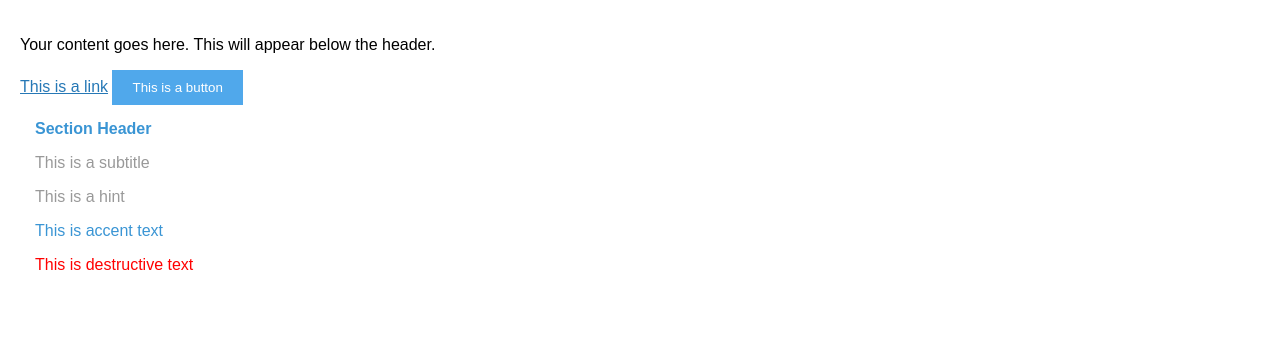
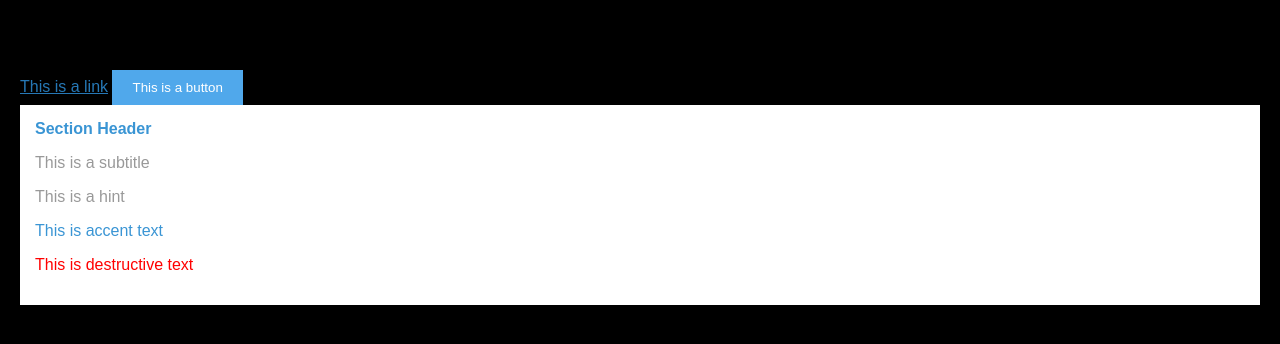
Before and after one commit to meganych-test/App-Start-Page, a plain HTML site: page index.html in a window 1280 px wide. Drawn offline with Linux system fonts and the light colour scheme; a script that the page names is missing.

Commit message:
Update style.css

```diff
--- a/style.css
+++ b/style.css
@@ -19,7 +19,7 @@ body, html {
     padding: 0;
     width: 100%;
     height: 100%;
-    background-color: var(--bg-color);
+    background-color: black;
     color: var(--text-color);
     font-family: Arial, sans-serif;
 }
```
